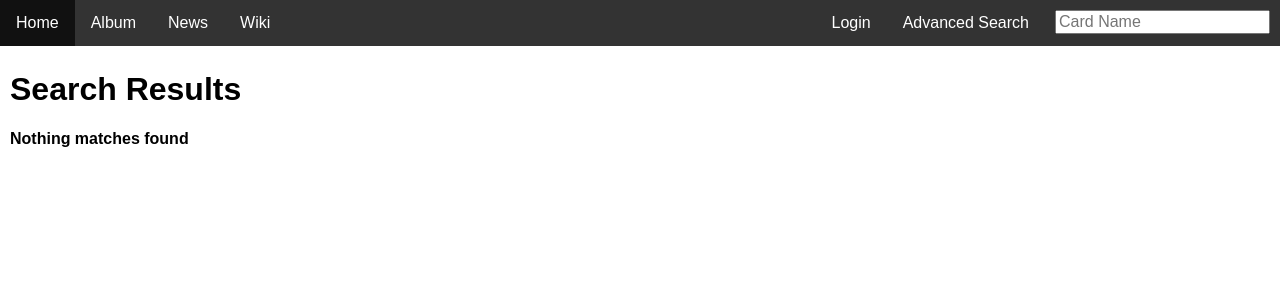
After one commit to mkbwong/dorapo-django, a Django app: template templates/album/bsearchresult.html in a window 1280 px wide. The commit adds this page. Shown: the top 300 px of the page. Run offline with Django 3.2, Linux system fonts and the light colour scheme; the template is opened without the code that fills it, so the values that code supplies are empty.

Commit message:
Added basic search function. Can search for card names by EN/JP name.

```diff
--- a/album/urls.py
+++ b/album/urls.py
@@ -2,5 +2,6 @@ from django.conf.urls import patterns, url
 from album import views
 
 urlpatterns = [ url(r'^$', views.index, name='index'),
+                url(r'^bsearch/', views.bsearch, name='bsearch'),
                 url(r'^(?P<name_en_slug>[\w-]+)/$', views.card, name='card'),
               ]
--- a/static/header.css
+++ b/static/header.css
@@ -4,6 +4,8 @@
     padding: 0;
     overflow: hidden;
     background-color: #333;
+    position: fixed;
+    width: 100%;
 }
 
 .header li {
@@ -18,6 +20,10 @@
     text-decoration: none;
 }
 
+.header ul li form.bsearchbox{
+    padding: 10px;
+}
+
 /* Change the link color to #111 (black) on hover */
 .header li a:hover {
     background-color: #111;
@@ -25,6 +31,7 @@
 
 .content {
     padding: 10px;
+    padding-top: 50px;
 }
 
 .test {
--- a/templates/album/base.html
+++ b/templates/album/base.html
@@ -9,16 +9,23 @@
 </head>
 <body>
 {% block header %}
+<div class="header">
   <ul class="header">
     <li><a href="/album/">Home</a></li>
     <li><a href="/album/">Album</a></li>
-  <li><a href="#news">News</a></li>
+    <li><a href="/album/#news">News</a></li>
     <li><a href="http://mg1.duckdns.org/wiki/">Wiki</a></li>
     <ul style="float:right;list-style-type:none;">
       <li><a href="#login">Login</a></li>
       <li><a href="#advanced search">Advanced Search</a></li>
+      <li>
+        <form class="bsearchbox" action="/album/bsearch" method="GET">
+          <input type="text" placeholder="Card Name" name="name">
+        </form>
+      </li>
     </ul>
   </ul>
+</div>
 {% endblock %}
   <div class="content">
   {% block content %}{% endblock %}
--- /dev/null
+++ b/templates/album/bsearchresult.html
@@ -0,0 +1,15 @@
+{% extends "album/base.html" %}
+
+{% block title%}Search Results{% endblock %}
+{% block content %}
+<h1>Search Results</h1>
+{% if results %}
+  <ul>
+      {% for card in results %}
+      <li><a href="/album/{{card.name_en_slug}}">{{ card.name_en }}</a></li>
+      {% endfor %}
+  </ul>
+{% else %}
+        <strong>Nothing matches found</strong>
+{% endif %}
+{% endblock %}
--- a/templates/album/card.html
+++ b/templates/album/card.html
@@ -3,6 +3,7 @@
 {% block title %}{{ name_en }}{% endblock %}
 
 {% block content %}
+<div class="card" style="width:50%;float:left;">
   {% if translated_name_en %}
   <h1>{{ translated_name_en}}</h1>
   {% else %}
@@ -37,7 +38,12 @@
           <ul>
           <li>{{ subskill_desc_ja }}</li>
           </ul>
+          <li><a href="http://mg1.duckdns.org/wiki/index.php?title={{ name_en}}">View card page on Wiki</a></li>
         </ul>
+</div>
+<div class="cardpicture" style="width:50%;float:right">
+  <img src="http://mg1.duckdns.org/wiki/images/1/12/Nonecard.png" alt="Placeholder" style="display:block;margin-left:auto;margin-right:auto;">
+</div>
       {% else %}
       <strong> Card doesn't exist! </strong>
       {% endif %}
```
Also changed, not shown: album/views.py (+15 -0 lines). Lines whose indentation alone changed are shown as unchanged.
